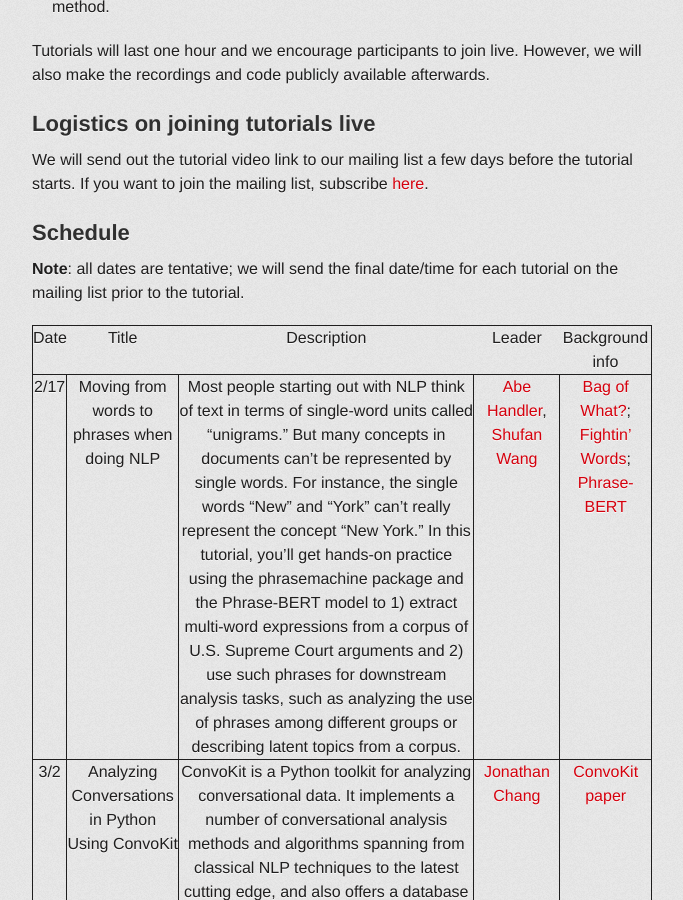
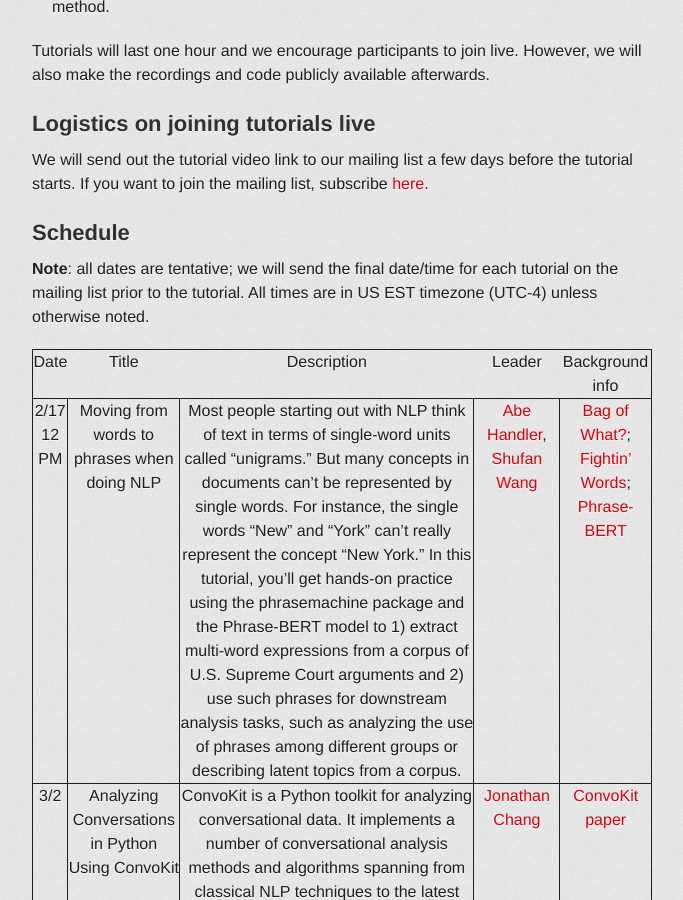
Before and after one commit to nlp-css-201-tutorials/nlp-css-201-tutorials, a Jekyll site: the page built from index.md, in a window 1280 px wide and 900 px high, scrolled down 743 px. Shown: the whole window, without its empty margins (298-981 px from the left). Built offline with Jekyll 4.4.1, drawn with Linux system fonts in a browser that asks for light colours; some web fonts are replaced.

Commit message:
added time for phrase tutorial

```diff
--- a/index.md
+++ b/index.md
@@ -25,10 +25,11 @@ If you want to join the mailing list, subscribe [here](https://groups.google.com
 ## Schedule
 
 **Note**: all dates are tentative; we will send the final date/time for each tutorial on the mailing list prior to the tutorial.
+All times are in US EST timezone (UTC-4) unless otherwise noted.
 
 | Date | Title | Description | Leader | Background info |
 |---|---|---|---|---|
-| 2/17 | Moving from words to phrases when doing NLP| Most people starting out with NLP think of text in terms of single-word units called "unigrams." But many concepts in documents can't be represented by single words. For instance, the single words "New" and "York" can't really represent the concept "New York." In this tutorial, you'll get hands-on practice using the phrasemachine package and the Phrase-BERT model to 1) extract multi-word expressions from a corpus of U.S. Supreme Court arguments and 2) use such phrases for downstream analysis tasks, such as analyzing the use of phrases among different groups or describing latent topics from a corpus.| [Abe Handler](https://www.abehandler.com/), [Shufan Wang](https://people.cs.umass.edu/~shufanwang/) | [Bag of What?](https://aclanthology.org/W16-5615.pdf); [Fightin' Words](http://languagelog.ldc.upenn.edu/myl/Monroe.pdf); [Phrase-BERT](https://aclanthology.org/2021.emnlp-main.846.pdf) |
+| 2/17 12 PM | Moving from words to phrases when doing NLP| Most people starting out with NLP think of text in terms of single-word units called "unigrams." But many concepts in documents can't be represented by single words. For instance, the single words "New" and "York" can't really represent the concept "New York." In this tutorial, you'll get hands-on practice using the phrasemachine package and the Phrase-BERT model to 1) extract multi-word expressions from a corpus of U.S. Supreme Court arguments and 2) use such phrases for downstream analysis tasks, such as analyzing the use of phrases among different groups or describing latent topics from a corpus.| [Abe Handler](https://www.abehandler.com/), [Shufan Wang](https://people.cs.umass.edu/~shufanwang/) | [Bag of What?](https://aclanthology.org/W16-5615.pdf); [Fightin' Words](http://languagelog.ldc.upenn.edu/myl/Monroe.pdf); [Phrase-BERT](https://aclanthology.org/2021.emnlp-main.846.pdf) |
 | 3/2 | Analyzing Conversations in Python Using ConvoKit | ConvoKit is a Python toolkit for analyzing conversational data. It implements a number of conversational analysis methods and algorithms spanning from classical NLP techniques to the latest cutting edge, and also offers a database of conversational corpora in a standardized format. This tutorial will walk through an example of how to use ConvoKit, starting from loading a conversational corpus and building up to running several analyses and visualizations. | [Jonathan Chang](https://www.cs.cornell.edu/~jpchang/) | [ConvoKit paper](https://www.cs.cornell.edu/%7Ejpchang/papers/convokit-demo-paper.pdf) |
 | 3/16 | Preprocessing Social Media Text | 🤔 hmm howwww should we think about our #NLProc preprocessing pipeline when it comes to informal TEXT written by social media users?!? In this tutorial, we'll discuss some interesting features of social media text data and how we can think about handling them when doing computational text analyses. We will introduce some Python libraries and code that you can use to process text and give you a chance to experiment with some real data from platforms like Twitter and Reddit. | [Steve Wilson](https://steverw.com/) | N/A |
 | 3/30 | Quantifying Uncertainty Along Text Analysis Pipelines | NLP has helped massively scale-up previously small-scale content analyses. Many social scientists train NLP classifiers and then measure social constructs (e.g sentiment) of millions of unlabeled documents which are then used as variables in downstream causal analyses. However, many sources of uncertainty can arise in supervised text pipelines: (a) uncertainty in the annotations that come from ambiguous text, (b) uncertainty in trained supervised classifiers, (c) uncertainty in aggregating individual-level classifications at inference time, and (d) uncertainty in the final causal estimates. In this tutorial, we will walk through data and Python code of a research pipeline that analyzes the social feedback’s effect on “moral outrage” expressions on Twitter. Along the way, we will highlight these four sources of uncertainty and highlight statistical and computational strategies to quantify these uncertainties.| [Katherine Keith](kakeith.github.io) | [Uncertainty over Uncertainty](https://aclanthology.org/2020.nlpcss-1.13.pdf); [Moral Outrage](https://www.science.org/doi/pdf/10.1126/sciadv.abe5641) |
```
